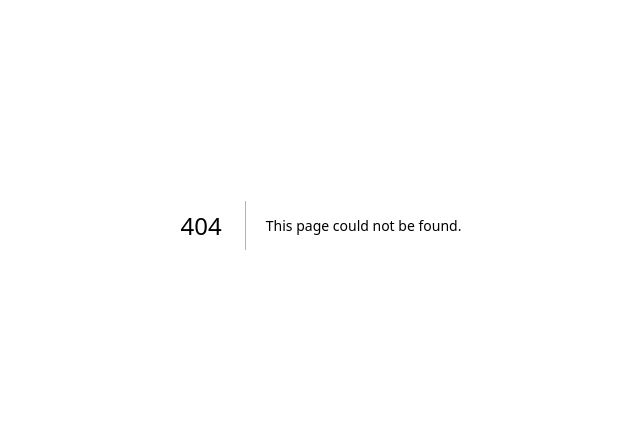
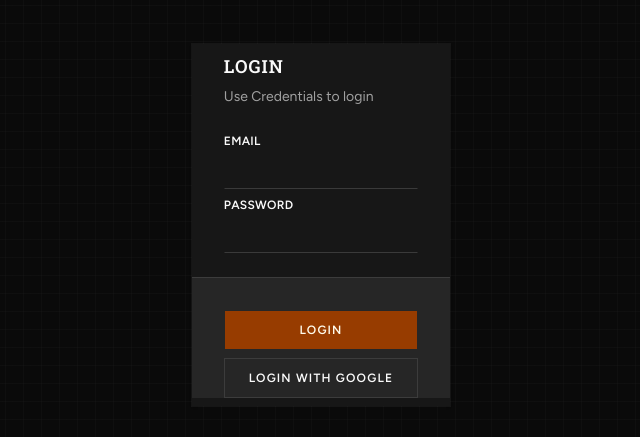
Before and after one commit to OmarBouchoucha0/projectmanager, a Next.js app: page /login in a window 1280 px wide. Before the commit this address had no page. Shown: the part 175-612 px from the top of the page, without its empty margins (319-959 px from the left). Built offline with nearby package versions, Linux system fonts and the light colour scheme.

Commit message:
feat: login page (very shit)

```diff
--- /dev/null
+++ b/app/(dashboard)/layout.tsx
@@ -0,0 +1,14 @@
+import { SidebarProvider, SidebarTrigger } from "@/components/ui/sidebar"
+import { AppSidebar } from "@/components/shared/app-sidebar"
+
+export default function DashboardLayout({ children }: { children: React.ReactNode }) {
+  return (
+    <SidebarProvider>
+      <AppSidebar />
+      <main>
+        <SidebarTrigger />
+        {children}
+      </main>
+    </SidebarProvider>
+  )
+}
--- a/app/globals.css
+++ b/app/globals.css
@@ -72,7 +72,7 @@
   --chart-3: oklch(0.646 0.222 41.116);
   --chart-4: oklch(0.553 0.195 38.402);
   --chart-5: oklch(0.47 0.157 37.304);
-  --radius: 0.625rem;
+  --radius: 0;
   --sidebar: oklch(0.985 0 0);
   --sidebar-foreground: oklch(0.145 0 0);
   --sidebar-primary: oklch(0.666 0.179 58.318);
@@ -121,12 +121,16 @@
   * {
     @apply border-border outline-ring/50;
   }
+
   body {
     @apply bg-background text-foreground;
   }
-  button:not(:disabled), [role="button"]:not(:disabled) {
+
+  button:not(:disabled),
+  [role="button"]:not(:disabled) {
     cursor: pointer;
   }
+
   html {
     @apply font-sans;
   }
--- a/app/layout.tsx
+++ b/app/layout.tsx
@@ -2,8 +2,6 @@ import type { Metadata } from "next";
 import { Geist, Geist_Mono, Figtree, Roboto_Slab } from "next/font/google";
 import "./globals.css";
 import { cn } from "@/lib/utils";
-// import { SidebarProvider, SidebarTrigger } from "@/components/ui/sidebar"
-// import { AppSidebar } from "@/components/shared/app-sidebar"
 
 const robotoSlabHeading = Roboto_Slab({ subsets: ['latin'], variable: '--font-heading' });
 
@@ -35,17 +33,7 @@ export default function RootLayout({
       className={cn("h-full", "antialiased", geistSans.variable, geistMono.variable, "font-sans", figtree.variable, robotoSlabHeading.variable, "dark")}
     >
       <body className="min-h-full flex flex-col">
-
-        {/* <SidebarProvider> */}
-        {/*   <AppSidebar /> */}
-        {/*   <main> */}
-        {/*     <SidebarTrigger /> */}
-        {/*     {children} */}
-        {/*   </main> */}
-        {/* </SidebarProvider> */}
-        <main>
-          {children}
-        </main>
+        {children}
       </body>
     </html>
   );
--- /dev/null
+++ b/app/login/page.tsx
@@ -0,0 +1,9 @@
+import Login from "@/components/auth/login"
+
+export default function Page() {
+  return (<div className="flex items-center justify-center min-h-screen relative">
+    <div className="absolute inset-0 -z-10 h-full w-full bg-background bg-[linear-gradient(to_right,#8080800a_1px,transparent_1px),linear-gradient(to_bottom,#8080800a_1px,transparent_1px)] bg-[size:18px_18px]" />
+    <Login />
+  </div>
+  )
+}
--- a/components/auth/login.tsx
+++ b/components/auth/login.tsx
@@ -1,7 +1,49 @@
+import {
+  Card,
+  CardContent,
+  CardDescription,
+  CardFooter,
+  CardHeader,
+  CardTitle,
+} from "@/components/ui/card"
+import { Input } from "@/components/ui/input"
+import { Label } from "@/components/ui/label"
+import { Button } from "@/components/ui/button";
+
 export default function Login() {
   return (
-    <div className="flex flex-col flex-1 items-center justify-center bg-zinc-50 font-sans dark:bg-black">
-      HELLO WORLD!
-    </div>
+    <Card className="gap-6 py-2 border-border ">
+      <CardHeader >
+        <CardTitle>Login</CardTitle>
+        <CardDescription>Use Credentials to login</CardDescription>
+      </CardHeader>
+      <CardContent>
+        <form>
+          <div className="flex flex-col gap-2">
+            <div className="grid ">
+              <Label htmlFor="email-rtl">email</Label>
+              <Input
+                id="email-rtl"
+                type="email"
+                required
+              />
+            </div>
+
+            <div className="grid gap-0">
+              <Label htmlFor="password-rtl">password</Label>
+              <Input id="password-rtl" type="password" required />
+            </div>
+          </div>
+        </form>
+      </CardContent>
+      <CardFooter className="flex-col gap-2 border-border border-t bg-muted">
+        <Button type="submit" className="w-full">
+          login
+        </Button>
+        <Button variant="outline" className="w-full">
+          login With Google
+        </Button>
+      </CardFooter>
+    </Card>
   );
 }
--- a/components/shared/app-sidebar.tsx
+++ b/components/shared/app-sidebar.tsx
@@ -1,3 +1,4 @@
+"use client"
 import {
   Sidebar,
   SidebarContent,
--- /dev/null
+++ b/components/ui/label.tsx
@@ -0,0 +1,24 @@
+"use client"
+
+import * as React from "react"
+import { Label as LabelPrimitive } from "radix-ui"
+
+import { cn } from "@/lib/utils"
+
+function Label({
+  className,
+  ...props
+}: React.ComponentProps<typeof LabelPrimitive.Root>) {
+  return (
+    <LabelPrimitive.Root
+      data-slot="label"
+      className={cn(
+        "flex items-center gap-2 text-xs font-semibold tracking-wide uppercase select-none group-data-[disabled=true]:pointer-events-none group-data-[disabled=true]:opacity-50 peer-disabled:cursor-not-allowed peer-disabled:opacity-50 peer-data-[slot=checkbox]:text-sm peer-data-[slot=checkbox]:font-normal peer-data-[slot=checkbox]:tracking-normal peer-data-[slot=checkbox]:normal-case peer-data-[slot=radio-group-item]:text-sm peer-data-[slot=radio-group-item]:font-normal peer-data-[slot=radio-group-item]:tracking-normal peer-data-[slot=radio-group-item]:normal-case peer-data-[slot=switch]:text-sm peer-data-[slot=switch]:font-normal peer-data-[slot=switch]:tracking-normal peer-data-[slot=switch]:normal-case",
+        className
+      )}
+      {...props}
+    />
+  )
+}
+
+export { Label }
```
Also changed, not shown: app/(dashboard)/page.tsx (renamed from app/page.tsx).
